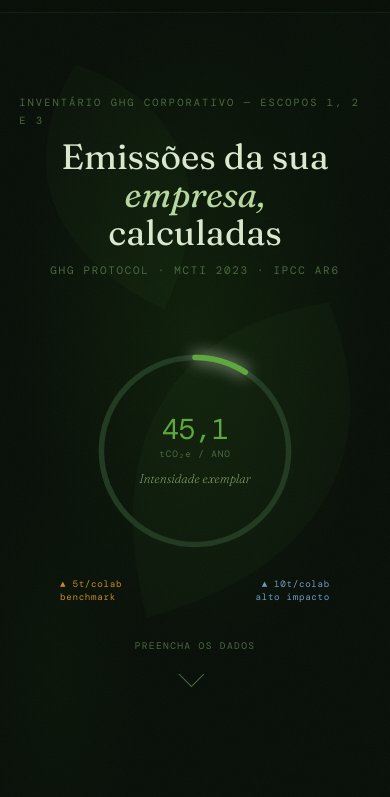
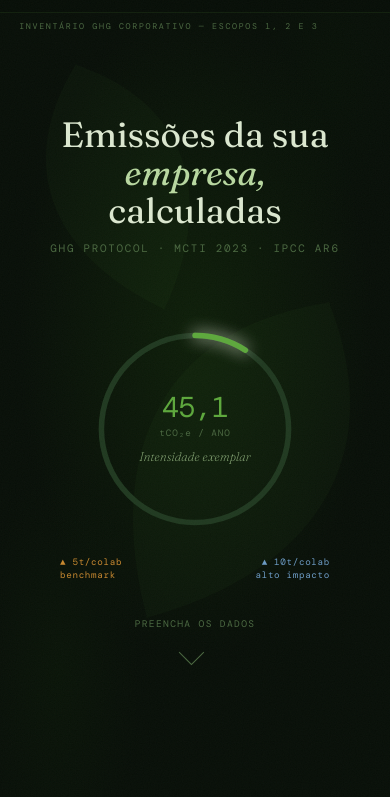
Before and after one commit to racostadf/carbonometro, a website: page empresarial.html in a window 390 px wide. Shown: the part 47-844 px from the top of the page. Drawn offline with nearby package versions, Linux system fonts and the light colour scheme; a web font is replaced by a local one.

Commit message:
fix: empresarial mobile — eyebrow no topo, scroll-cue com link
- hero-eyebrow: position absolute top 4.2rem no mobile, espelha o
  comportamento do ticker 424,7 na landing page
- scroll-cue: convertido para <a href="#calculadora">, scrolla até
  o formulário com smooth scroll e hover verde

Co-Authored-By: Claude Sonnet 4.6 <noreply@anthropic.com>

```diff
--- a/empresarial.html
+++ b/empresarial.html
@@ -171,6 +171,11 @@
       margin-bottom: 0.6rem;
       animation: riseUp 0.9s ease both;
     }
+    @media (max-width: 700px) {
+      .hero-eyebrow { position: absolute; top: 4.2rem; left: 1.2rem; right: 1.2rem;
+        font-size: 0.52rem; margin-bottom: 0; white-space: nowrap;
+        overflow: hidden; text-overflow: ellipsis; }
+    }
 
     .hero-title {
       font-family: var(--display);
@@ -221,7 +226,9 @@
     .scroll-cue {
       display: flex; flex-direction: column; align-items: center; gap: 0.5rem;
       margin-top: 3.5rem; animation: riseUp 0.9s 0.5s ease both; color: var(--text-3);
+      text-decoration: none; transition: color 0.2s;
     }
+    .scroll-cue:hover { color: var(--green-light); }
     .scroll-cue span { font-family: var(--mono); font-size: 0.6rem; letter-spacing: 0.14em; text-transform: uppercase; }
     .arrow { width: 18px; height: 18px; border-right: 1px solid var(--text-3); border-bottom: 1px solid var(--text-3); transform: rotate(45deg); animation: bob 2s ease infinite; }
 
@@ -600,14 +607,14 @@
     </div>
   </div>
 
-  <div class="scroll-cue" style="margin-top:4.5rem;">
+  <a href="#calculadora" class="scroll-cue" style="margin-top:4.5rem;">
     <span>Preencha os dados</span>
     <div class="arrow"></div>
-  </div>
+  </a>
 </section>
 
 <!-- ═══ CALCULATOR ═══ -->
-<main class="calc-wrap">
+<main id="calculadora" class="calc-wrap">
 
   <div class="section-head appear">
     <h2>Dados da organização</h2>
```
